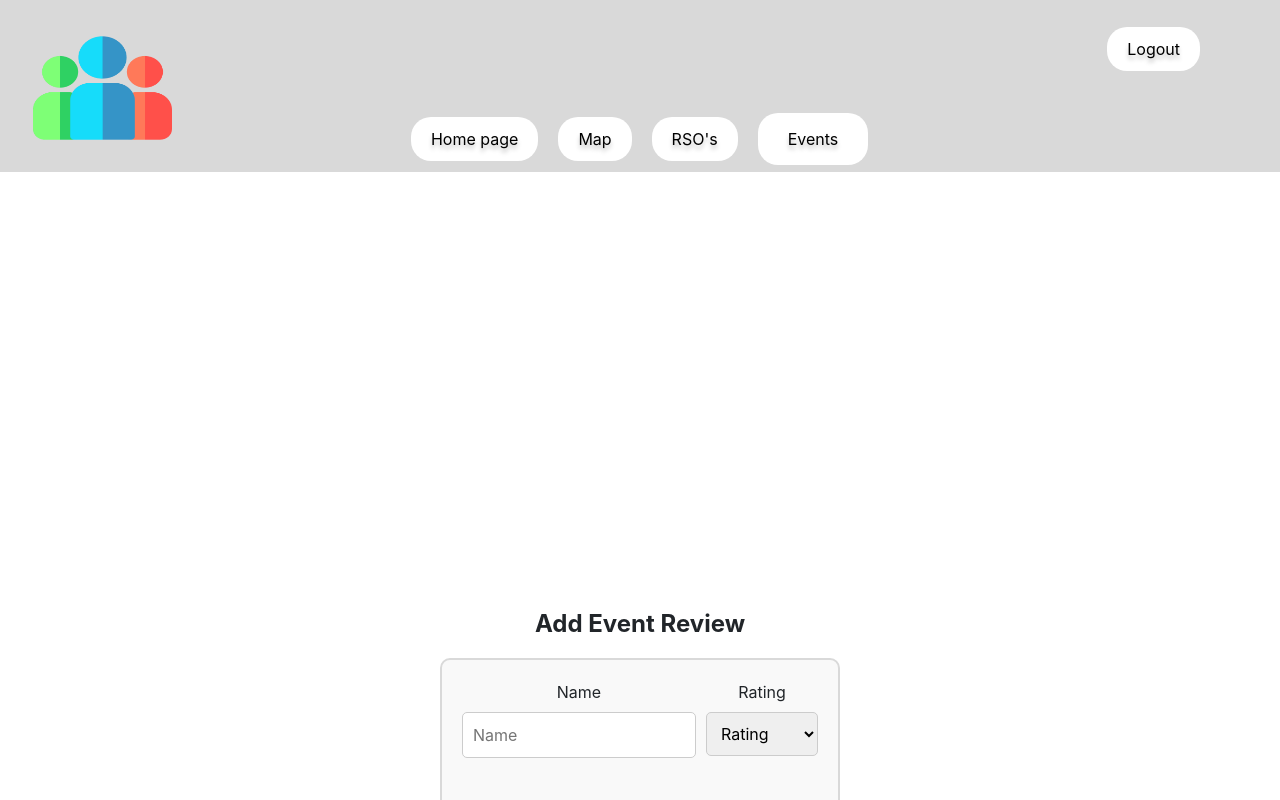
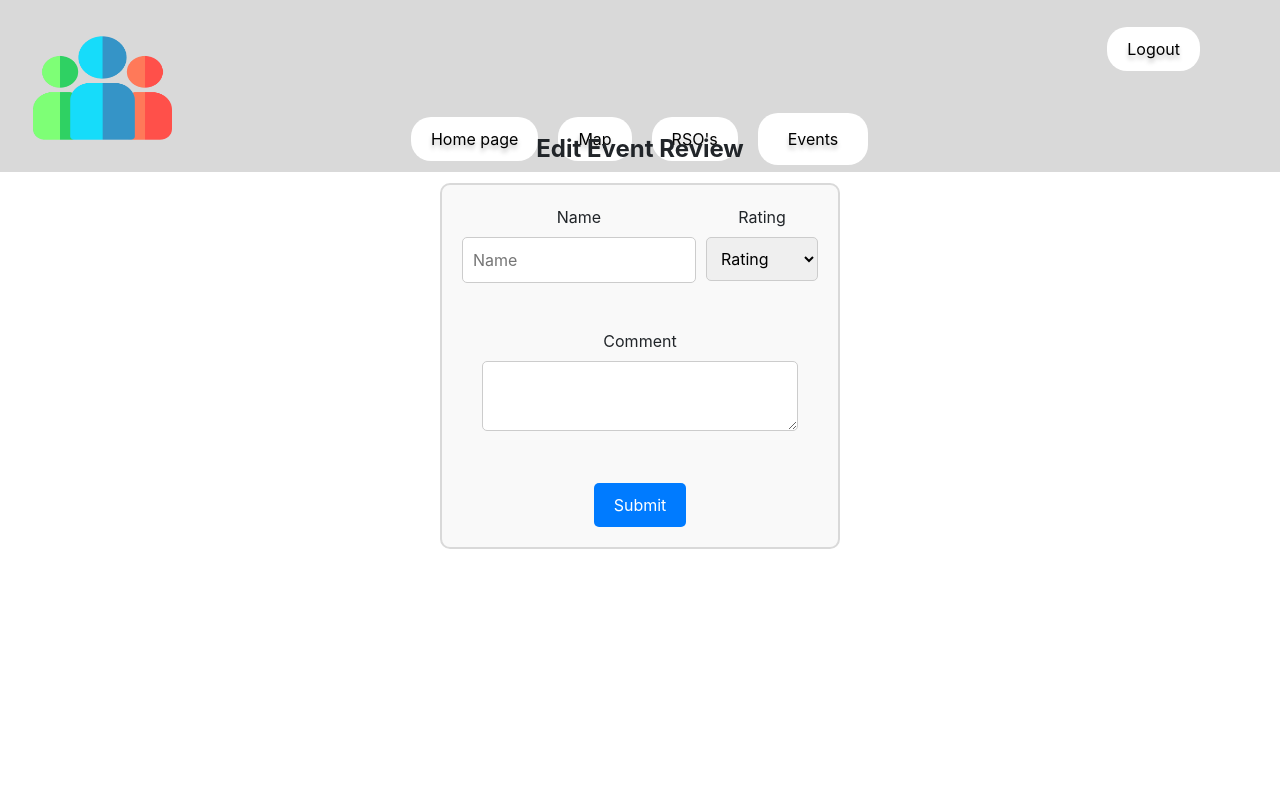
Before and after one commit to SantiagoMS03/ucfevents, a React (Create React App) app in the folder client/: page /events/1/1 in a window 1280 px wide. Shown: the top 800 px of the page. Built offline with nearby package versions, Linux system fonts and the light colour scheme; the HTML template or start-up script is replaced by a standard one.

Commit message:
moved the review box

```diff
--- a/client/src/components/events/EditReview.css
+++ b/client/src/components/events/EditReview.css
@@ -11,7 +11,14 @@
     font-size: 24px;
     font-weight: bold;
     margin-bottom: 20px;
-    margin-top: 450px;
+    margin-top: -1000px;
+  }
+
+  .title2 {
+    font-size: 24px;
+    font-weight: bold;
+    margin-bottom: 20px;
+    margin-top: -500px;
   }
 
   .form-container {
--- a/client/src/components/events/EditReview.js
+++ b/client/src/components/events/EditReview.js
@@ -48,7 +48,7 @@ const EditReview = () => {
     <div >
         <Header />
     <div className="container">
-      <h2 className="title1">Add Event Review</h2>
+      <h2 className="title2">Edit Event Review</h2>
       <form className="form-container" action="">
         <div className="form-row">
           <div className="form-group col-8">
```
